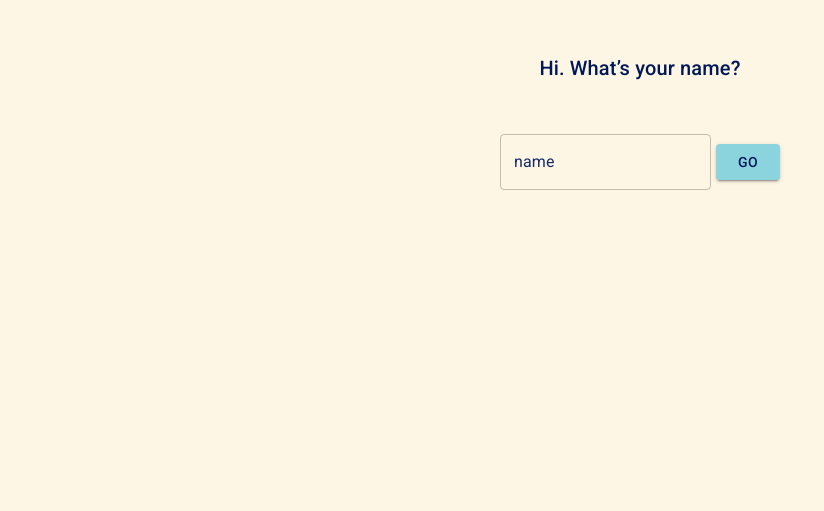
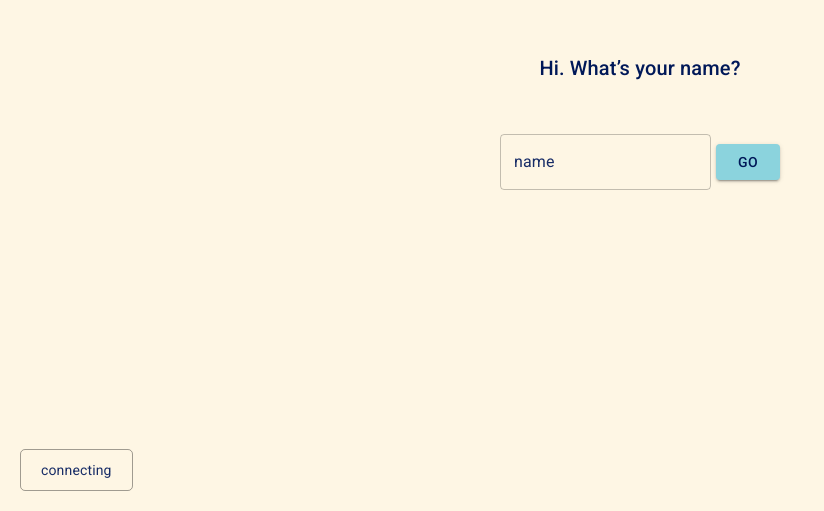
Before and after one commit to mohammadjavad948/tic-tac-toe, a React (Create React App) app in the folder web/: page / in a window 1280 px wide. Shown: the part 289-800 px from the top of the page, without its empty margins (0-824 px from the left). Built offline with nearby package versions, Linux system fonts and the light colour scheme; no server answers.

Commit message:
connection done

```diff
--- a/web/src/Connection.tsx
+++ b/web/src/Connection.tsx
@@ -1,10 +1,25 @@
+import {useConnectionStore} from "./ConnectionStore";
+import {useSpring, a} from "react-spring";
 
 
 export function Connection(){
 
+    const {show, message} = useConnectionStore();
+
+    const animation = useSpring({
+        bottom: show ? '20px' : '-50px'
+    })
+
     return (
-        <div>
-
-        </div>
+        <a.div style={{
+            position: 'fixed',
+            left: '20px',
+            bottom: animation.bottom,
+            padding: '10px 20px',
+            border: '1px solid #0000005e',
+            borderRadius: '5px'
+        }}>
+            {message}
+        </a.div>
     )
 }
--- a/web/src/ConnectionStore.ts
+++ b/web/src/ConnectionStore.ts
@@ -6,10 +6,10 @@ export const useConnectionStore = create(
         {show: true, message: 'connecting'},
         (set) => {
             return {
-                show: () => {
+                up: () => {
                     set({show: true});
                 },
-                hide: () => {
+                down: () => {
                     set({show: true})
                 },
                 changeMessage: (m: string) => {
--- a/web/src/Container.tsx
+++ b/web/src/Container.tsx
@@ -7,6 +7,7 @@ import {io} from "socket.io-client";
 import {Logger} from "./logger";
 import {useGameStore} from "./GameStore";
 import {Game} from "./Game";
+import {Connection} from "./Connection";
 
 const socket = io('https://secret-fortress-87428.herokuapp.com/');
 
@@ -55,6 +56,7 @@ export default function Container(){
     return (
         <div className={style.container}>
             {showComponent()}
+            <Connection />
         </div>
     )
 }
```
